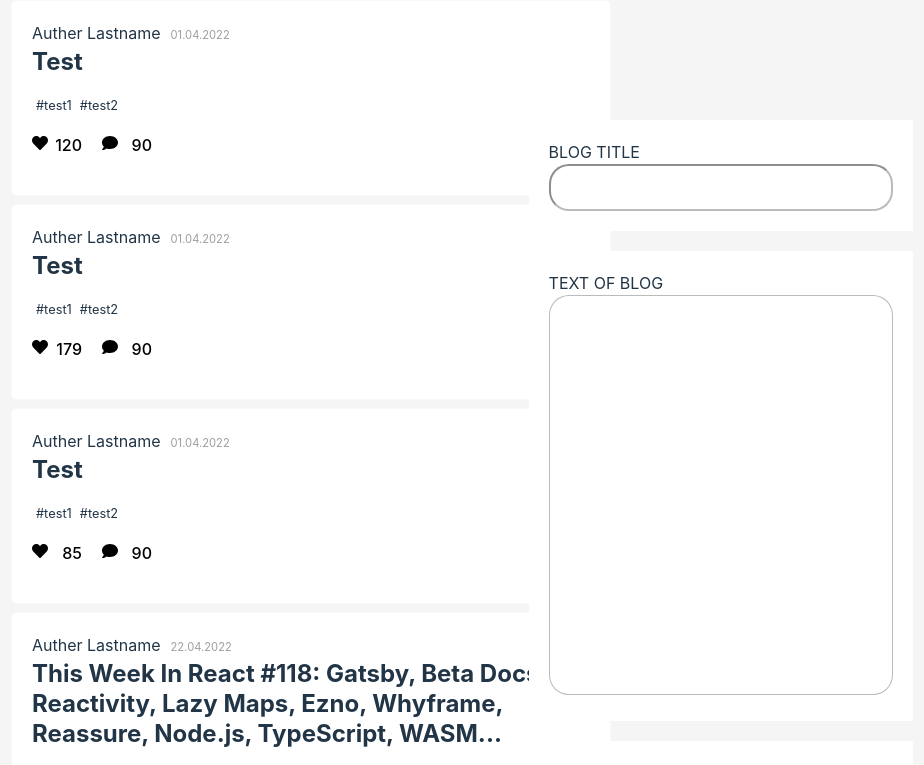
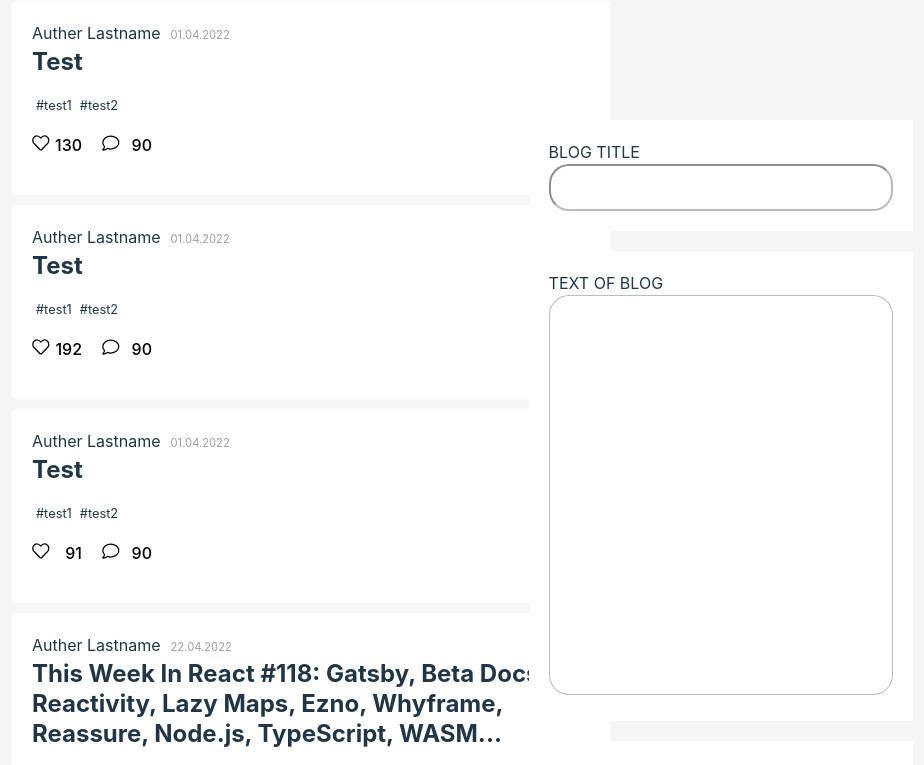
Before and after one commit to Bespaliy/Blog, a React (Vite) app: page / in a window 1280 px wide. Shown: the top 765 px of the page, without its empty margins (329-1253 px from the left). Built offline with nearby package versions, Linux system fonts and the light colour scheme; data requests are answered from the project's data file.

Commit message:
change css style svg

```diff
--- a/db.json
+++ b/db.json
@@ -8,7 +8,7 @@
         "#test1",
         "#test2"
       ],
-      "likes": 120,
+      "likes": 130,
       "text": "loreloremloremloremloremloremloremloremloremloremloremm"
     },
     {
@@ -19,7 +19,7 @@
         "#test1",
         "#test2"
       ],
-      "likes": 179,
+      "likes": 192,
       "text": "loreloremloremloremloremloremloremloremloremloremloremm"
     },
     {
@@ -30,7 +30,7 @@
         "#test1",
         "#test2"
       ],
-      "likes": 85,
+      "likes": 91,
       "text": "loreloremloremloremloremloremloremloremloremloremloremm"
     },
     {
--- a/src/App.css
+++ b/src/App.css
@@ -9,8 +9,17 @@
     background-repeat: no-repeat;
 }
 
-.btn-like > svg:hover {
+.btn-like > svg {
+    fill: white;
+    stroke: black;
+    stroke-width: 40px;
+    width: 1.1em;
+}
+
+.btn-like > svg:active {
     fill: red;
+    stroke: none;
+    stroke-width: 0;
 }
 
 .blog {
```
